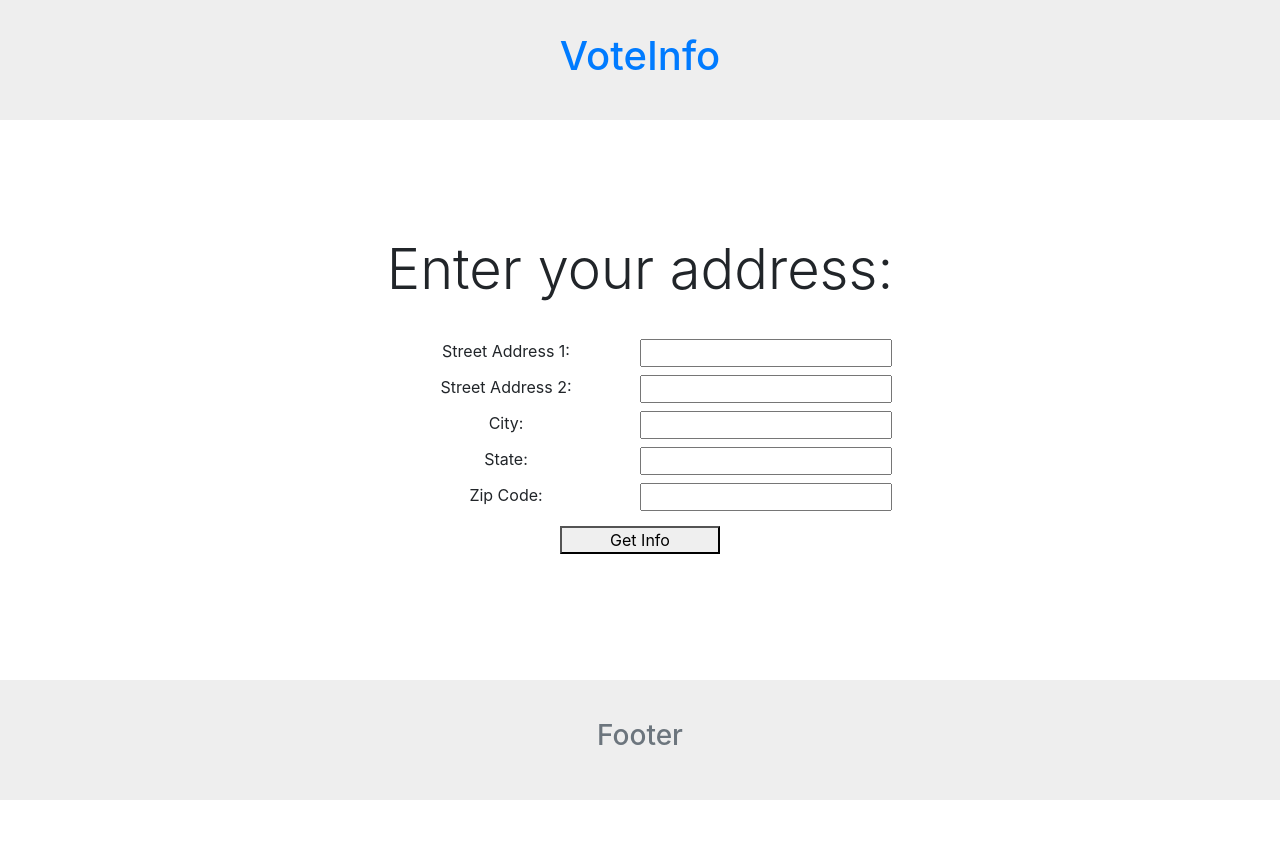
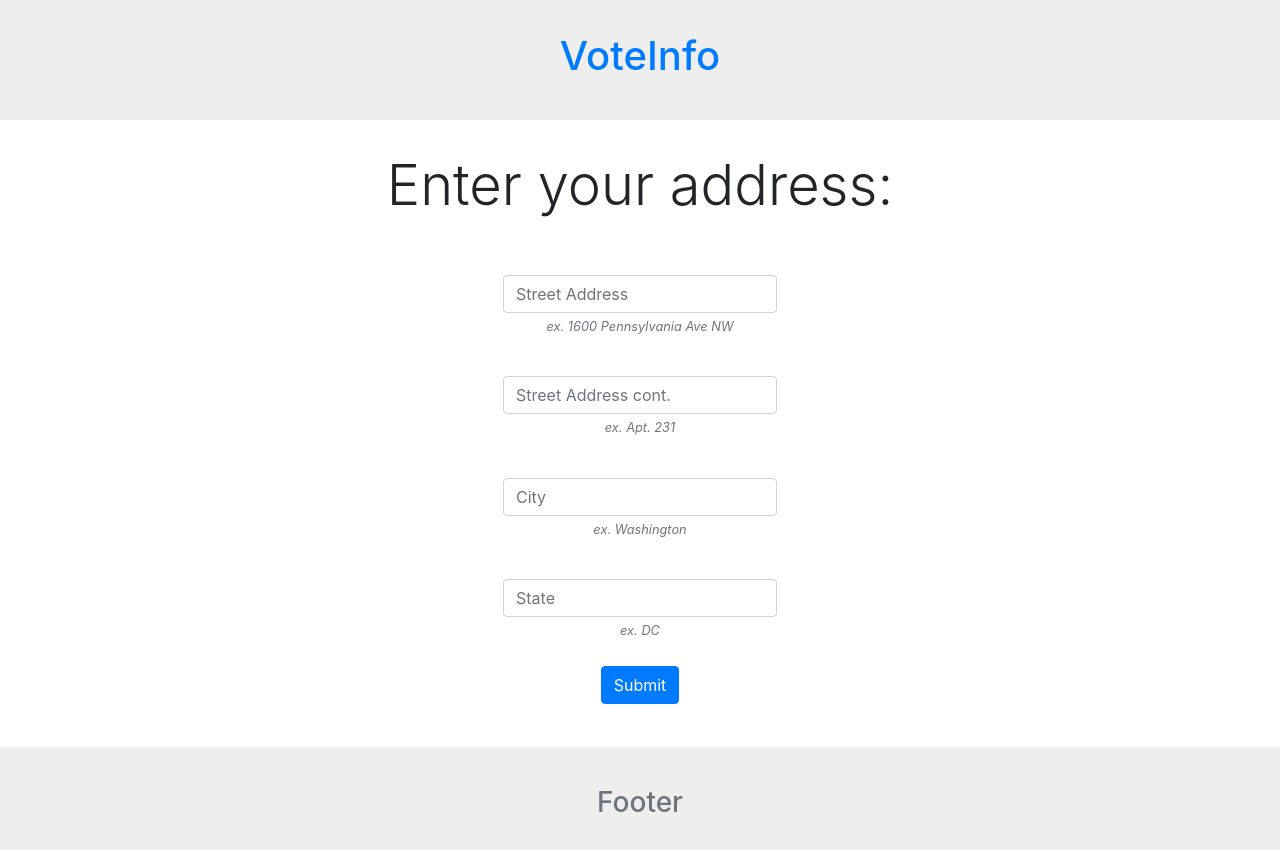
Before and after one commit to jbratcher/VoteInfo, a React (Create React App) app: page / in a window 1280 px wide. Shown: the top 850 px of the page. Before the commit the page ends 800 px from the top, so only its background shows below. Built offline with nearby package versions, Linux system fonts and the light colour scheme; no server answers.

Commit message:
feat: address form input store, voter info fetch

```diff
--- a/src/App.js
+++ b/src/App.js
@@ -10,15 +10,44 @@ class App extends Component {
     this.state = {
 
       dataRecieved: null,
-      url: `https://www.googleapis.com/civicinfo/v2/elections?key=${apikey}`
+      electionsUrl: `https://www.googleapis.com/civicinfo/v2/elections?key=${apikey}`,
+      street1: "140 pope street",
+      street2: "apt. 1",
+      city: "louisville",
+      state: "kentucky",
+      country: "us",
 
     }
   }
 
+  handleInputChange = e => {
+    console.log(e.target.name);
+    console.log(e.target.value);
+    this.setState({
+      [e.target.name]: e.target.value
+    });
+  }
+
+  handleSubmit = e => {
+    console.log(e.target.name);
+    this.fetchData();
+  }
+
   fetchData = () => {
 
-    fetch(this.state.url)
-      .then(res => console.log(res))
+    const {street1, city, state} = this.state;
+    let voterInfoUrl = `https://www.googleapis.com/civicinfo/v2/voterinfo?key=${apikey}&address=${street1}.${city} ${state}&electionId=2000`;
+
+    fetch(voterInfoUrl)
+      .then(res => res.json())
+      .then((data) => {
+        this.setState({
+          dataRecieved: true,
+          data: data
+        })
+      })
+      .then(() => console.log(this.state.data))
+      .catch(error => console.log(error))
 
   }
 
@@ -46,32 +75,83 @@ class App extends Component {
 
           <form>
 
-            <section className="labelContainer">
+            <div className="form-group">
+              <label htmlFor="street1"></label>
+              <input
+                type="text"
+                className="form-control"
+                name="street1"
+                aria-describedby="street1Help"
+                placeholder="Street Address"
+                onChange={this.handleInputChange}
+              >
+              </input>
+              <small id="emailHelp" className="form-text text-muted"><em>ex. 1600 Pennsylvania Ave NW</em></small>
+            </div>
 
-              <label htmlFor="street1">Street Address 1:</label>
-              <input type="text" name="street1"></input>
+            <div className="form-group">
+              <label htmlFor="street2"></label>
+              <input
+                type="text"
+                className="form-control"
+                name="street2"
+                aria-describedby="street2Help"
+                placeholder="Street Address cont."
+                onChange={this.handleInputChange}
+              >
+              </input>
+              <small id="street2Help" className="form-text text-muted"><em>ex. Apt. 231</em></small>
+            </div>
 
-              <label htmlFor="street2">Street Address 2:</label>
-              <input type="text" name="street2"></input>
+            <div className="form-group">
+              <label htmlFor="city"></label>
+              <input
+                type="text"
+                className="form-control"
+                name="city"
+                aria-describedby="cityHelp"
+                placeholder="City"
+                onChange={this.handleInputChange}
+              >
+              </input>
+              <small id="cityHelp" className="form-text text-muted"><em>ex. Washington</em></small>
+            </div>
 
-              <label htmlFor="city">City:</label>
-              <input type="text" name="city"></input>
+            <div className="form-group">
+              <label htmlFor="state"></label>
+              <input
+                type="text"
+                className="form-control"
+                name="state"
+                aria-describedby="state"
+                placeholder="State"
+                onChange={this.handleInputChange}
+              >
+              </input>
+              <small id="stateHelp" className="form-text text-muted"><em>ex. DC</em></small>
+            </div>
 
-              <label htmlFor="state">State:</label>
-              <input type="text" name="state"></input>
 
-              <label htmlFor="zipcode">Zip Code:</label>
-              <input type="text" name="zipcode"></input>
-
-            </section>
-
-            <button type="submit">Get Info</button>
-
-            { dataRecieved ?
-              <p>Data Output</p>
-            : null}
+            <button
+              type="submit"
+              className="btn btn-primary"
+              onChange={this.handleSubmit}
+            >
+              Submit
+            </button>
 
           </form>
+
+          { dataRecieved ?
+            <ul>
+              <li>{this.state.data.normalizedInput.line1}</li>
+              <li>{this.state.data.normalizedInput.city}</li>
+              <li>{this.state.data.normalizedInput.state}</li>
+              <li>{this.state.data.normalizedInput.zip}</li>
+            </ul>
+          : null}
+
+
 
         </main>
 
--- a/src/App.scss
+++ b/src/App.scss
@@ -5,34 +5,6 @@
   width: 100vw;
   overflow-x: hidden;
 }
-
-form {
-  display: flex;
-  flex-direction: column;
-  align-items: center;
-
-  .labelContainer {
-    display: grid;
-    grid-template-columns: 1fr 1fr;
-
-    label {
-      margin: 0.25rem 0;
-    }
-
-    input {
-      margin: 0.25rem 1rem 0.25rem 0;
-    }
-
-  }
-
-  button {
-    max-width: 50vw;
-    width: 30%;
-  }
-
-}
-
-
 
 header, footer {
   background: #eee;
```
